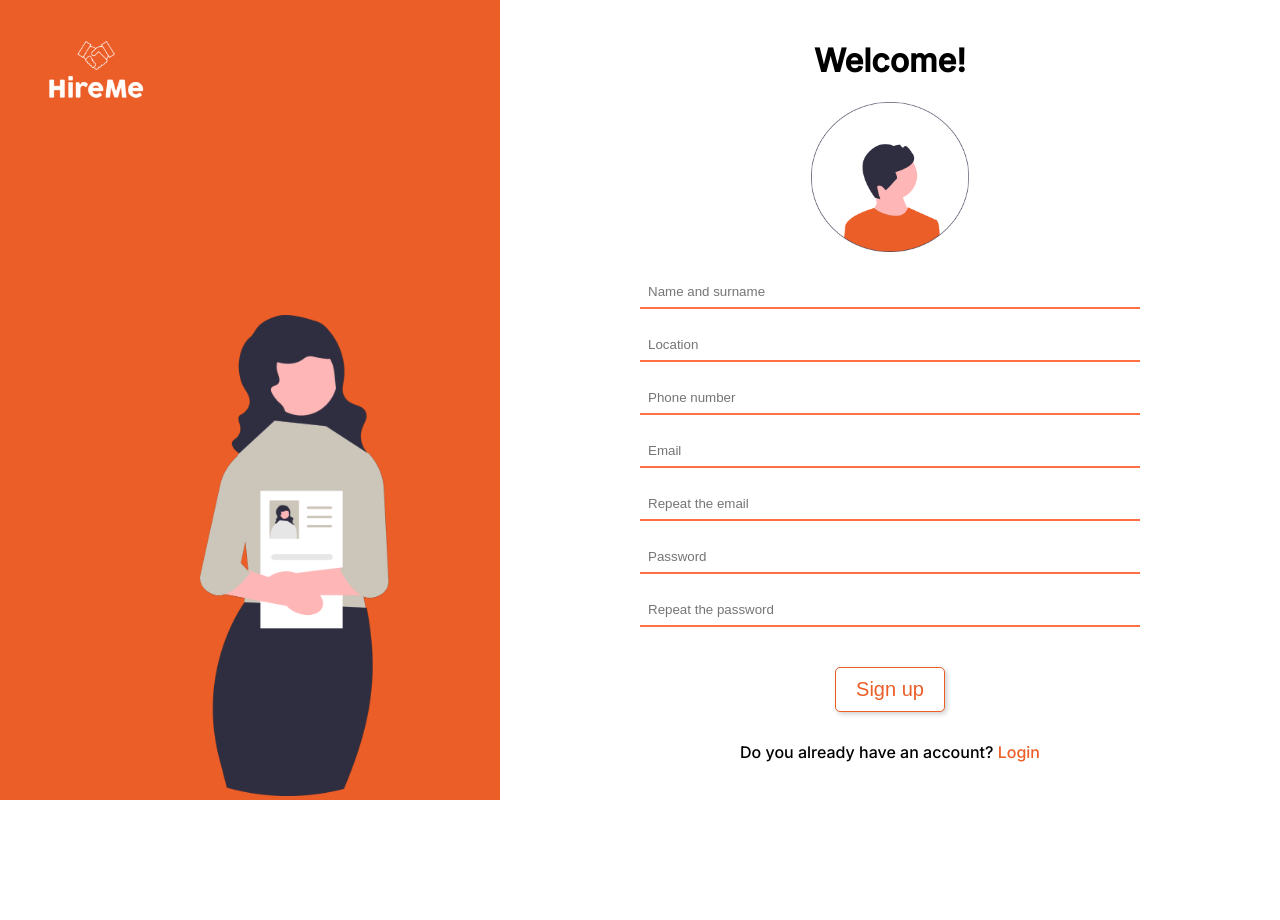
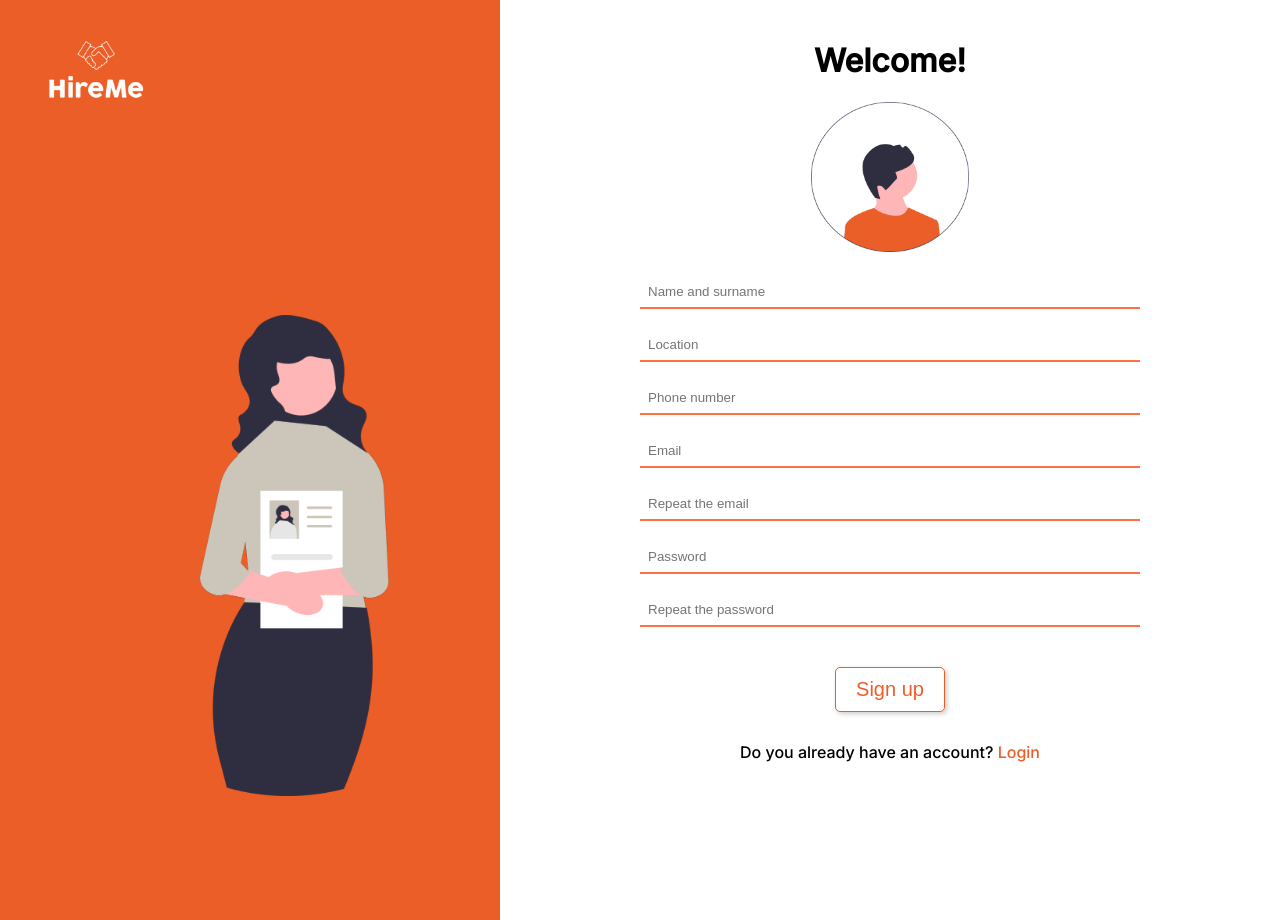
Before and after one commit to PedroRodriguezHernandez/HireMe, an Angular app: page /register in a window 1280 px wide. Before the commit the page ends 800 px from the top, so only its background shows below. Built offline with nearby package versions, Linux system fonts and the light colour scheme.

Commit message:
feat: adjust register page layout with increased height and padding

```diff
--- a/src/app/register-page/register-page.component.css
+++ b/src/app/register-page/register-page.component.css
@@ -1,6 +1,6 @@
 .lateral {
   width: 500px;
-  height: 100vh;
+  height: 115vh;
   background-color: #EB5E28;
   position: relative;
 }
@@ -34,6 +34,7 @@
   text-align: center;
   padding-top: 100px;
   display: flex;
+  padding-bottom: 50px;
   flex-direction: column;
   flex: 1;
   align-items: center;
```
